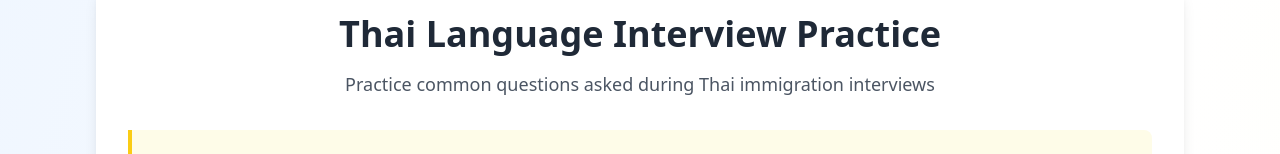
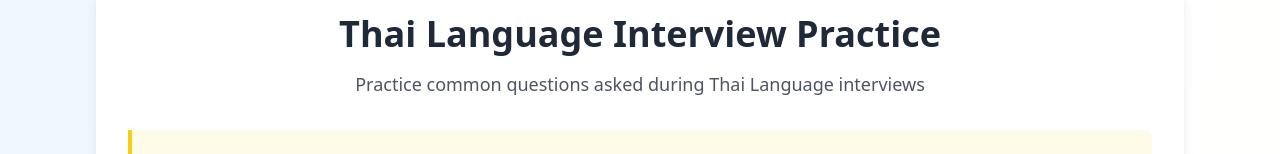
Before and after one commit to minthuzaw/learn-thai, a React (Vite) app: page / in a window 1280 px wide. Both pictures are taken after a click on the button "Immigration Q&A". Shown: the part 451-605 px from the top of the page. Built offline with nearby package versions, Linux system fonts and the light colour scheme.

Commit message:
Updated ImmigrationPractice.tsx

```diff
--- a/src/components/ImmigrationPractice.tsx
+++ b/src/components/ImmigrationPractice.tsx
@@ -86,7 +86,7 @@ const ImmigrationPractice: React.FC<ImmigrationPracticeProps> = ({ onBack, prono
         <div className="text-center mb-8">
           <h1 className="text-4xl font-bold text-gray-800 mb-4">Thai Language Interview Practice</h1>
           <p className="text-gray-600 text-lg">
-            Practice common questions asked during Thai immigration interviews
+            Practice common questions asked during Thai Language interviews
           </p>
         </div>
 
```
